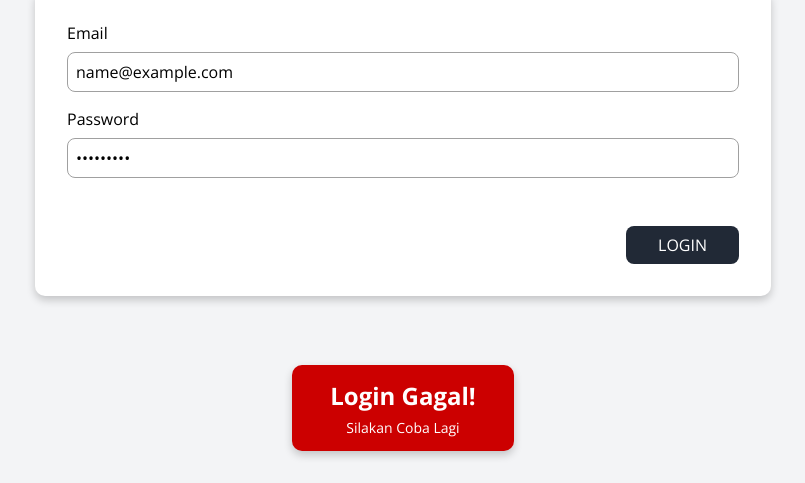
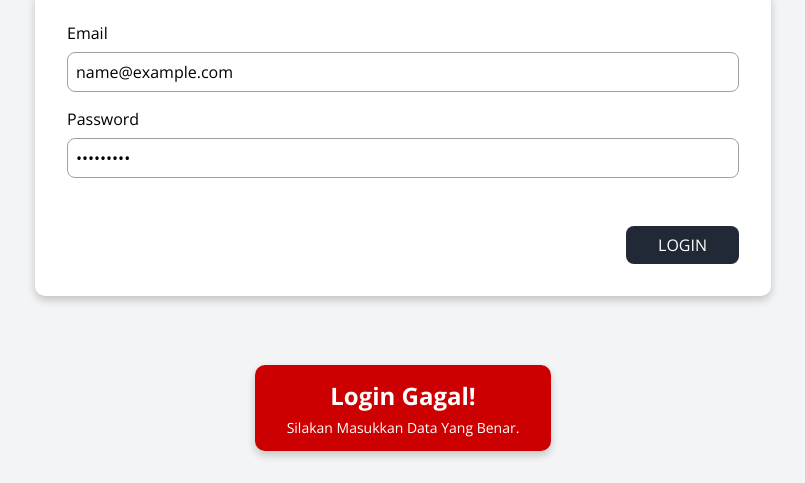
Before and after one commit to naufalarsa27/Learn-DBSCodingCamp, a plain HTML site: page index.html in a window 1280 px wide. Both pictures are taken after typing "name@example.com", "Sample123" into the empty fields and a click on the button "LOGIN". Shown: the part 317-800 px from the top of the page, without its empty margins (237-1042 px from the left). Drawn offline with nearby package versions, Linux system fonts and the light colour scheme.

Commit message:
Mengubah pesan error

```diff
--- a/index.html
+++ b/index.html
@@ -25,7 +25,7 @@
 </main>
 <div id="modal" class="pop-up-modal">
     <h2>Login gagal!</h2>
-    <p>Silakan coba lagi</p>
+    <p>Silakan masukkan data yang benar.</p>
 </div>
 
 <script src="assets/scripts/_init.js"></script>
```
